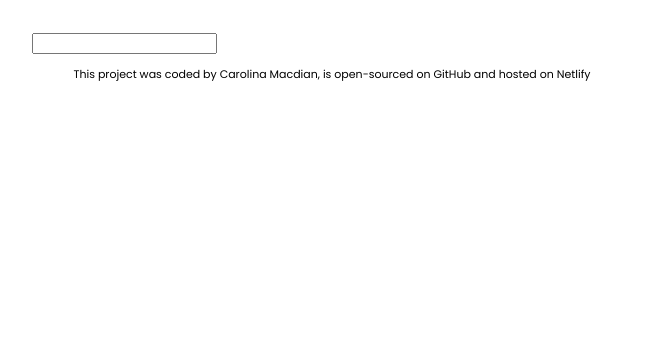
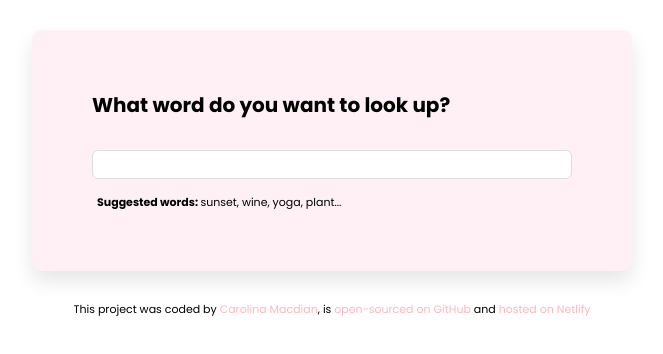
Before and after one commit to CarolinaMacdian/dictionary_react_app, a React (Create React App) app: page / in a window 1280 px wide. Shown: the top 354 px of the page, without its empty margins (308-971 px from the left). Built offline with nearby package versions, Linux system fonts and the light colour scheme.

Commit message:
css update

```diff
--- a/src/App.css
+++ b/src/App.css
@@ -3,7 +3,6 @@
 .App {
   max-width: 600px;
   margin: 30px auto;
-  font-family: "Poppins", sans-serif;
 }
 
 .App footer {
@@ -13,7 +12,7 @@
 }
 .App footer a {
   text-decoration: none;
-  color: black;
+  color: #ffb6c1;
 }
 
 .App footer a:hover {
--- a/src/Dictionary.css
+++ b/src/Dictionary.css
@@ -0,0 +1,31 @@
+/** @format */
+
+.Dictionary h1 {
+  font-size: 20px;
+  font-weight: bold;
+  margin-bottom: 30px;
+  margin-top: 0px;
+}
+
+.Dictionary section {
+  background: #fff0f5;
+  padding: 60px;
+  border-radius: 10px;
+  box-shadow: 0 10px 20px rgb(0 0 0 / 10%);
+  margin: 30px 0;
+}
+
+.Dictionary input {
+  width: 100%;
+  border-radius: 6px;
+  padding: 6px 10px;
+  color: #ffb6c1;
+  border: 1px solid #ddd;
+  margin-bottom: 10px;
+}
+
+.Dictionary .hint {
+  font-size: 11px;
+  margin-top: 5px;
+  margin-left: 5px;
+}
--- a/src/Dictionary.js
+++ b/src/Dictionary.js
@@ -28,12 +28,18 @@
 
   return (
     <div className='Dictionary'>
+      <section>
+        <h1>What word do you want to look up?</h1>
         <form onSubmit={search}>
           <input
             type='search'
             onChange={handleKeywordChange}
           />
         </form>
+        <div className='hint'>
+          <strong>Suggested words: </strong>sunset, wine, yoga, plant...
+        </div>
+      </section>
       <Result result={result} />
     </div>
   );
--- /dev/null
+++ b/src/Meaning.css
@@ -0,0 +1,13 @@
+/** @format */
+
+.Meaning p {
+  font-size: 24px;
+  line-height: 1.5;
+  font-weight: bold;
+}
+
+.Meaning .Example {
+  color: #70757a;
+  font-style: italic;
+  margin-top: 10px;
+}
--- a/src/Meaning.js
+++ b/src/Meaning.js
@@ -3,22 +3,15 @@
 import React from "react";
 import Synonyms from "./Synonyms";
 
+import "./Meaning.css";
+
 export default function Meaning(props) {
-  console.log(props.meaning);
   return (
     <div className='Meaning'>
-      <p>
-        <strong>Definition: </strong>
-        {props.meaning.definition}
-      </p>
-      <p>
-        <span>
-          <strong>Type: </strong>
-          {props.meaning.partOfSpeech}
-        </span>
-        <br />
-        <Synonyms synonyms={props.meaning.synonyms} />
-      </p>
+      <span>{props.meaning.partOfSpeech}</span>
+      <p>{props.meaning.definition}</p>
+      <div className='Example'>{props.meaning.example}</div>
+      <Synonyms synonyms={props.meaning.synonyms} />
     </div>
   );
 }
--- /dev/null
+++ b/src/Result.css
@@ -0,0 +1,11 @@
+/** @format */
+
+.Results h2 {
+  font-size: 100px;
+  font-weight: bold;
+  line-height: 1.5;
+}
+
+.Result p {
+  font-weight: bold;
+}
--- a/src/Result.js
+++ b/src/Result.js
@@ -2,20 +2,21 @@
 
 import React from "react";
 import Meaning from "./Meaning";
+import "./Result.css";
 
 export default function Result(props) {
   if (props.result) {
     return (
       <div className='Result'>
-        <p>
-          <strong>{props.result.word} | </strong>
-          {props.result.phonetic}
-        </p>
+        <section>
+          <h2>{props.result.word}</h2>
+          <p>{props.result.phonetic}</p>
+        </section>
         {props.result.meanings.map(function (meaning, index) {
           return (
-            <div key={index}>
+            <section key={index}>
               <Meaning meaning={meaning} />
-            </div>
+            </section>
           );
         })}
       </div>
--- /dev/null
+++ b/src/Synonyms.css
@@ -0,0 +1,13 @@
+/** @format */
+
+.Synonyms {
+  margin: 15px 0 0;
+  padding: 0;
+}
+
+.Synonyms li {
+  font-size: 13px;
+  display: inline-block;
+  padding-right: 10px;
+  line-height: 1;
+}
--- a/src/Synonyms.js
+++ b/src/Synonyms.js
@@ -1,6 +1,7 @@
 /** @format */
 
 import React from "react";
+import "./Synonyms.css";
 
 export default function Synonyms(props) {
   if (props.synonyms) {
--- a/src/index.css
+++ b/src/index.css
@@ -1,13 +1,13 @@
+/** @format */
+
 body {
   margin: 0;
-  font-family: -apple-system, BlinkMacSystemFont, 'Segoe UI', 'Roboto', 'Oxygen',
-    'Ubuntu', 'Cantarell', 'Fira Sans', 'Droid Sans', 'Helvetica Neue',
-    sans-serif;
+  font-family: "Poppins", sans-serif;
   -webkit-font-smoothing: antialiased;
   -moz-osx-font-smoothing: grayscale;
 }
 
 code {
-  font-family: source-code-pro, Menlo, Monaco, Consolas, 'Courier New',
+  font-family: source-code-pro, Menlo, Monaco, Consolas, "Courier New",
     monospace;
 }
```
Lines whose indentation alone changed are shown as unchanged.
